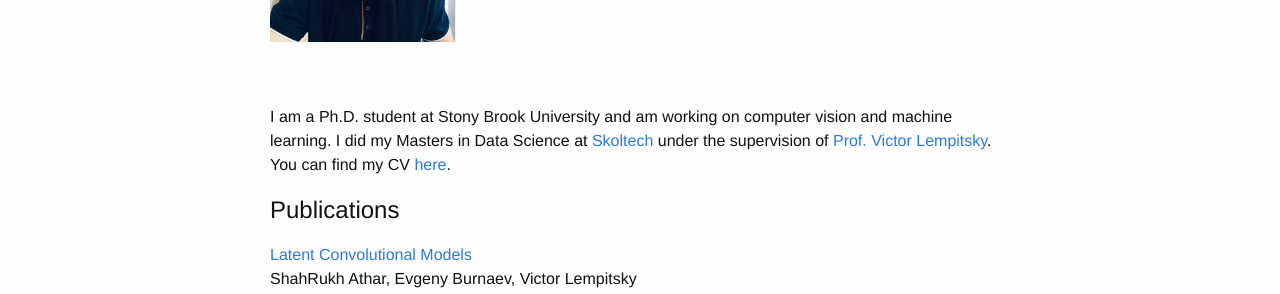
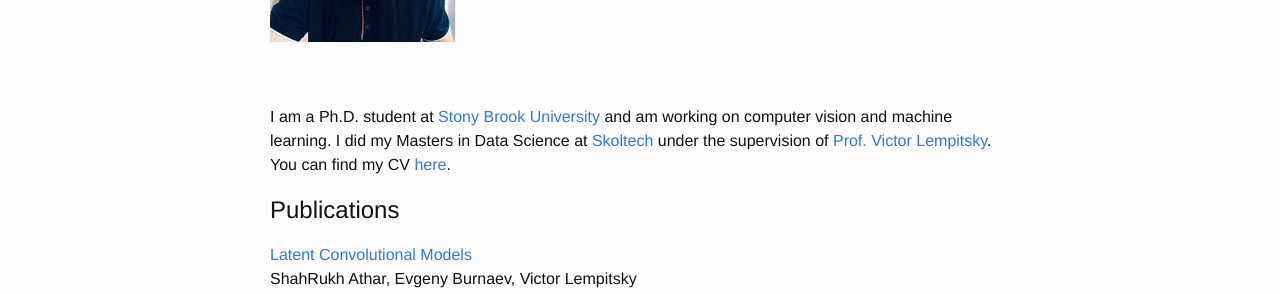
Before and after one commit to shahrukhathar/shahrukhathar.github.io, a Jekyll site: the page built from pages/about.md, in a window 1280 px wide. Shown: the part 317-611 px from the top of the page. Built offline with Jekyll 4.4.1, drawn with Linux system fonts in a browser that asks for light colours; some of the changed lines change nothing that is shown.

Commit message:
Updated Page

```diff
--- a/pages/about.md
+++ b/pages/about.md
@@ -8,7 +8,7 @@ permalink: /about/
 <br/>
 
 
-I am a Ph.D. student at Stony Brook University and am working on computer vision and machine learning. I did my Masters in Data Science at [Skoltech](https://http://www.skoltech.ru/en) under the supervision of [Prof. Victor Lempitsky](http://faculty.skoltech.ru/people/victorlempitsky). You can find my CV [here](/assets/CV.pdf).
+I am a Ph.D. student at [Stony Brook University](https://www.cs.stonybrook.edu/) and am working on computer vision and machine learning. I did my Masters in Data Science at [Skoltech](https://http://www.skoltech.ru/en) under the supervision of [Prof. Victor Lempitsky](http://faculty.skoltech.ru/people/victorlempitsky). You can find my CV [here](/assets/CV.pdf).
 
 
 # Publications
```
